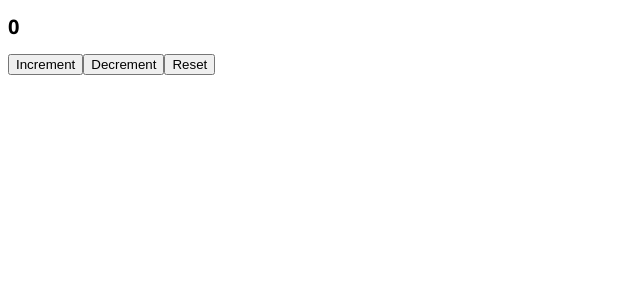
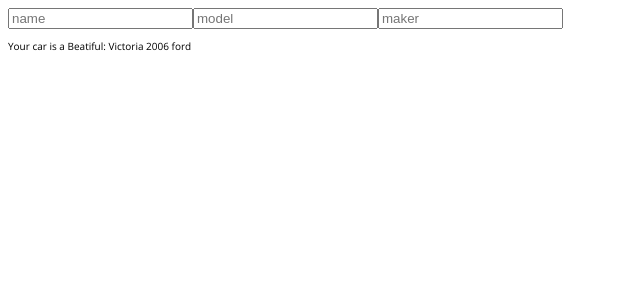
Before and after one commit to Mrufaihi/React-JS-Begineer, a React (Vite) app in the folder my-react-app/: page / in a window 1280 px wide. Shown: the top 300 px of the page, without its empty margins (0-640 px from the left). Built offline with nearby package versions, Linux system fonts and the light colour scheme.

Commit message:
CarObject

```diff
--- a/my-react-app/src/App.jsx
+++ b/my-react-app/src/App.jsx
@@ -1,11 +1,11 @@
 // Explain this function in simple terms:
 // imports
-import Counter from './components/Counter';
+import CarObject from './components/CarObject';
 
 function App() {
   //Props
 
-  return <Counter />;
+  return <CarObject />;
 }
 // propType;
 
--- /dev/null
+++ b/my-react-app/src/components/CarObject.jsx
@@ -0,0 +1,36 @@
+// Explain this function in simple terms:
+
+import { useState } from 'react';
+
+function CarObject() {
+  const [car, setCar] = useState({
+    name: 'Victoria',
+    model: 2006,
+    maker: 'ford',
+  });
+
+  function handleNameChange(e) {
+    // ...prevCar to copy prev obj. else other properties will be removed
+    setCar((prevCar) => ({ ...prevCar, name: e.target.value })); //LETS SET UPDATER FUN
+  }
+  function handleModelChange(e) {
+    // ...prevCar to copy prev obj. else other properties will be removed
+    setCar((c) => ({ ...c, model: e.target.value })); //LETS SET UPDATER FUN
+  }
+  function handleMakerChange(e) {
+    // ...prevCar to copy prev obj. else other properties will be removed
+    setCar((c) => ({ ...c, maker: e.target.value })); //LETS SET UPDATER FUN
+  }
+
+  return (
+    <div>
+      <input type="text" onChange={handleNameChange} placeholder="name" />
+      <input type="number" onChange={handleModelChange} placeholder="model" />
+      <input type="text" onChange={handleMakerChange} placeholder="maker" />
+      <p>
+        Your car is a Beatiful: {car.name} {car.model} {car.maker}
+      </p>
+    </div>
+  );
+}
+export default CarObject;
```
